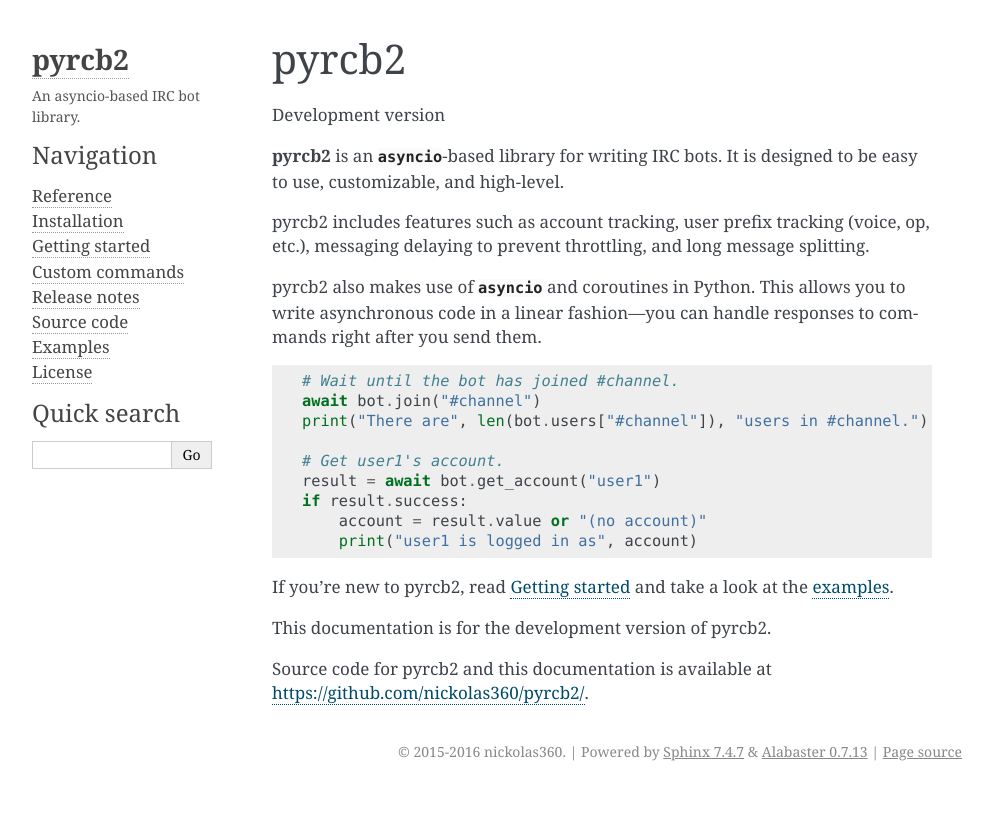
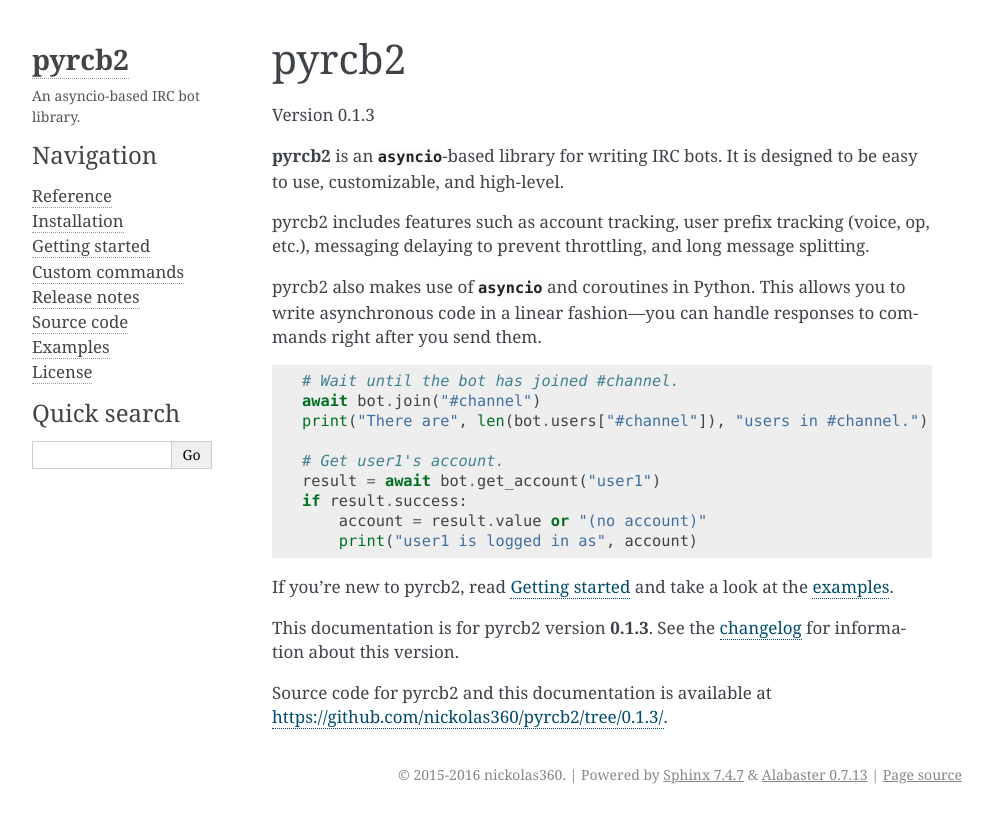
Before and after one commit to nickolas360/pyrcb2, a Sphinx documentation site: the page built from docs/index.rst, in a window 1280 px wide. Shown: the top 823 px of the page, without its empty margins (148-1141 px from the left). Built offline with Sphinx 7.4.7, drawn with Linux system fonts in a browser that asks for light colours.

Commit message:
Version 0.1.3

```diff
--- a/docs/conf.py
+++ b/docs/conf.py
@@ -64,9 +64,9 @@
 # built documents.
 #
 # The short X.Y version.
-version = '0.2'
+version = '0.1'
 # The full version, including alpha/beta/rc tags.
-release = '0.2.0-dev'
+release = '0.1.3'
 
 # The language for content autogenerated by Sphinx. Refer to documentation
 # for a list of supported languages.
--- a/docs/getting-started.rst
+++ b/docs/getting-started.rst
@@ -217,6 +217,6 @@
    `examples/example.py`__
       The finished bot created above.
 
-__ https://github.com/nickolas360/pyrcb2/tree/master/examples/
-__ https://github.com/nickolas360/pyrcb2/blob/master/examples/skeleton.py
-__ https://github.com/nickolas360/pyrcb2/blob/master/examples/example.py
+__ https://github.com/nickolas360/pyrcb2/tree/0.1.3/examples/
+__ https://github.com/nickolas360/pyrcb2/blob/0.1.3/examples/skeleton.py
+__ https://github.com/nickolas360/pyrcb2/blob/0.1.3/examples/example.py
--- a/docs/index.rst
+++ b/docs/index.rst
@@ -25,7 +25,7 @@
 pyrcb2
 ======
 
-Development version
+Version 0.1.3
 
 **pyrcb2** is an `asyncio`-based library for writing IRC bots. It is designed
 to be easy to use, customizable, and high-level.
@@ -51,12 +51,14 @@
 If you're new to pyrcb2, read :doc:`getting-started` and take a look at the
 `examples`_.
 
-This documentation is for the development version of pyrcb2.
+This documentation is for pyrcb2 version **0.1.3**.
+See the :doc:`changelog <release-notes/0.1>`
+for information about this version.
 
 Source code for pyrcb2 and this documentation is available at
-`<https://github.com/nickolas360/pyrcb2/>`_.
+`<https://github.com/nickolas360/pyrcb2/tree/0.1.3/>`_.
 
-.. _examples: https://github.com/nickolas360/pyrcb2/tree/master/examples/
+.. _examples: https://github.com/nickolas360/pyrcb2/tree/0.1.3/examples/
 
 
 .. toctree::
@@ -67,6 +69,6 @@
    getting-started
    custom-commands
    release-notes/index
-   Source code <https://github.com/nickolas360/pyrcb2/tree/master/>
-   Examples <https://github.com/nickolas360/pyrcb2/tree/master/examples/>
-   License <https://github.com/nickolas360/pyrcb2/blob/master/LICENSE>
+   Source code <https://github.com/nickolas360/pyrcb2/tree/0.1.3/>
+   Examples <https://github.com/nickolas360/pyrcb2/tree/0.1.3/examples/>
+   License <https://github.com/nickolas360/pyrcb2/blob/0.1.3/LICENSE>
--- a/pyrcb2/__init__.py
+++ b/pyrcb2/__init__.py
@@ -37,7 +37,7 @@
 from . import numerics
 from . import utils
 
-__version__ = "0.2.0-dev"
+__version__ = "0.1.3"
 
 # Silence Pyflakes warnings about unused imports.
 assert [Status]
--- a/setup.py
+++ b/setup.py
@@ -32,7 +32,7 @@
 
 setup(
     name="pyrcb2",
-    version="0.2.0-dev",
+    version="0.1.3",
     description="An asyncio-based IRC bot library.",
     long_description=LONG_DESCRIPTION,
     url="https://github.com/nickolas360/pyrcb2",
```
Also changed, not shown: README.rst (+6 -2 lines).
